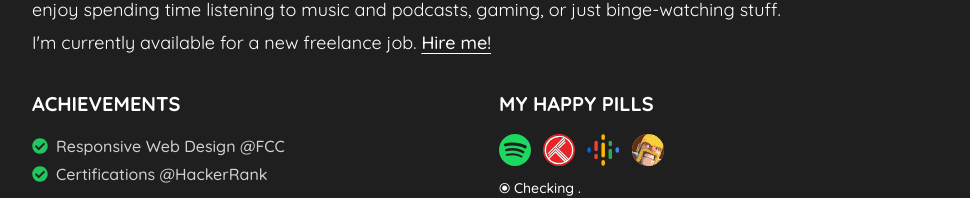
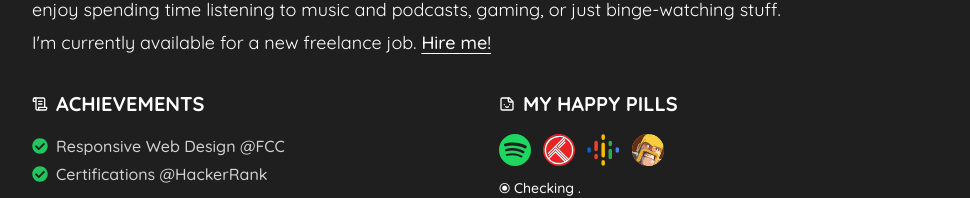
Before and after one commit to nithinK-142/nithin.me, a Next.js app: page /about in a window 1280 px wide. Shown: the part 393-591 px from the top of the page, without its empty margins (168-1138 px from the left). Built offline with nearby package versions, Linux system fonts and the light colour scheme.

Commit message:
add: icons in aboutpage.

```diff
--- a/app/(routes)/about/Achievements.tsx
+++ b/app/(routes)/about/Achievements.tsx
@@ -4,7 +4,10 @@ import { icons } from "@/app/assets/icons";
 const Achievements = () => {
   return (
     <>
-      <p className="about-extra">Achievements</p>
+      <div className="flex items-center space-x-2">
+        {icons.certify}
+        <p className="about-extra">Achievements</p>
+      </div>
       <ul className="space-y-1">
         {achivements.map(({ title, link }, index) => (
           <li className="gap-2 flex-align" key={index}>
--- a/app/(routes)/about/HappyPill.tsx
+++ b/app/(routes)/about/HappyPill.tsx
@@ -2,13 +2,17 @@
 
 import { useState } from "react";
 import { happyPills } from "@/app/assets/happy-pills";
-import "@/styles/threedots.css"
+import "@/styles/threedots.css";
+import { icons } from "@/app/assets/icons";
 
 const HappyPill = () => {
   const [platformName, setPlatformName] = useState("");
   return (
     <>
-      <p className="about-extra">My happy pills</p>
+      <div className="flex items-center space-x-2">
+       {icons.happy}
+        <p className="about-extra">My happy pills</p>
+      </div>
       <div className="flex gap-3">
         {happyPills.map(({ platform, icon }) => (
           <span
@@ -26,7 +30,9 @@ const HappyPill = () => {
           ⦿ playing <span className="font-semibold">{platformName}...</span>
         </p>
       ) : (
-        <p className="checking-text">⦿ Checking <span className="three-dots"></span></p>
+        <p className="checking-text">
+          ⦿ Checking <span className="three-dots"></span>
+        </p>
       )}
     </>
   );
--- a/app/assets/icons.tsx
+++ b/app/assets/icons.tsx
@@ -45,4 +45,6 @@ export const icons = {
     ),
   sun: (<svg className="h-8 md:h-7 pt-1" fill="white" viewBox="0 0 28 28" xmlns="http://www.w3.org/2000/svg"><path d="M14 7.875c-3.377 0-6.125 2.748-6.125 6.125s2.748 6.125 6.125 6.125 6.125-2.748 6.125-6.125S17.377 7.875 14 7.875zm0 10.5c-2.417 0-4.375-1.958-4.375-4.375S11.583 9.625 14 9.625s4.375 1.958 4.375 4.375-1.958 4.375-4.375 4.375zm0-12.25a.875.875 0 0 0 .875-.875V3.5a.875.875 0 0 0-1.75 0v1.75c0 .483.392.875.875.875zm0 15.75a.875.875 0 0 0-.875.875v1.75a.875.875 0 0 0 1.75 0v-1.75a.875.875 0 0 0-.875-.875zm6.805-13.444 1.237-1.237a.874.874 0 1 0-1.237-1.237l-1.237 1.237a.874.874 0 1 0 1.237 1.237zM7.195 19.569l-1.237 1.237a.874.874 0 1 0 1.237 1.237l1.237-1.237a.874.874 0 1 0-1.237-1.237zM6.125 14a.875.875 0 0 0-.875-.875H3.5a.875.875 0 0 0 0 1.75h1.75A.875.875 0 0 0 6.125 14zm18.375-.875h-1.75a.875.875 0 0 0 0 1.75h1.75a.875.875 0 0 0 0-1.75zM7.194 8.431a.874.874 0 1 0 1.237-1.237L7.194 5.957a.874.874 0 1 0-1.237 1.237l1.237 1.237zm13.613 11.137a.874.874 0 1 0-1.237 1.237l1.237 1.237a.874.874 0 1 0 1.237-1.237l-1.237-1.237z"/></svg>),
   moon:(<svg className="h-7 pt-1" viewBox="0 0 0.72 0.72" xmlns="http://www.w3.org/2000/svg"><path d="M.649.39A.03.03 0 0 0 .617.386a.242.242 0 0 1-.101.022.244.244 0 0 1-.244-.243.258.258 0 0 1 .007-.06A.03.03 0 0 0 .24.071a.304.304 0 1 0 .42.351A.03.03 0 0 0 .649.39ZM.364.591A.244.244 0 0 1 .212.157v.008a.304.304 0 0 0 .304.304.294.294 0 0 0 .063-.007.243.243 0 0 1-.215.13Z"/></svg>),
+  certify:(<svg xmlns="http://www.w3.org/2000/svg" width="16" height="16" viewBox="0 0 24 24" fill="none" stroke="currentColor" strokeWidth="2" strokeLinecap="round" strokeLinejoin="round"><path d="M8 21h12a2 2 0 0 0 2-2v-2H10v2a2 2 0 1 1-4 0V5a2 2 0 1 0-4 0v3h4"/><path d="M19 17V5a2 2 0 0 0-2-2H4"/><path d="M15 8h-5"/><path d="M15 12h-5"/></svg>),
+  happy:(<svg xmlns="http://www.w3.org/2000/svg" width="16" height="16" viewBox="0 0 24 24" fill="none" stroke="currentColor" strokeWidth="2" strokeLinecap="round" strokeLinejoin="round"><path d="M15.5 3H5a2 2 0 0 0-2 2v14c0 1.1.9 2 2 2h14a2 2 0 0 0 2-2V8.5L15.5 3Z"/><path d="M14 3v4a2 2 0 0 0 2 2h4"/><path d="M8 13h0"/><path d="M16 13h0"/><path d="M10 16s.8 1 2 1c1.3 0 2-1 2-1"/></svg>)
 };
```
